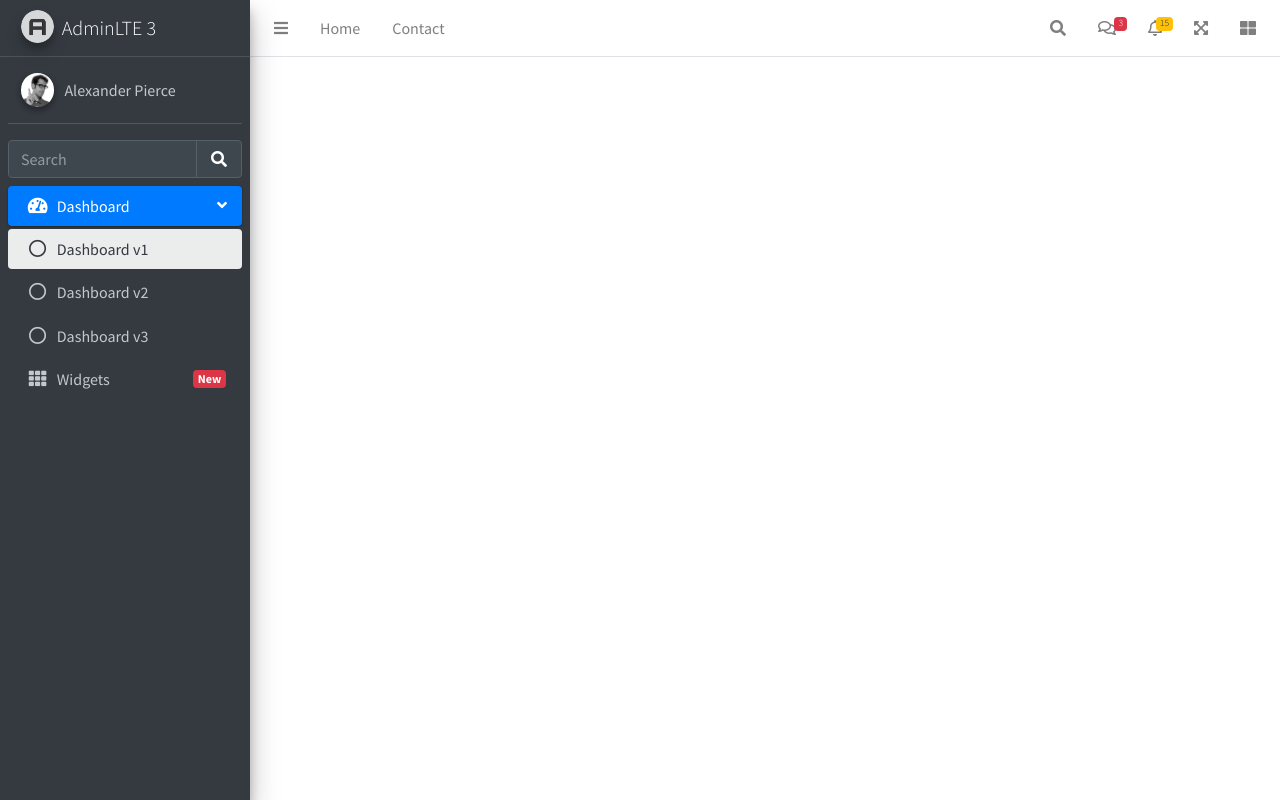
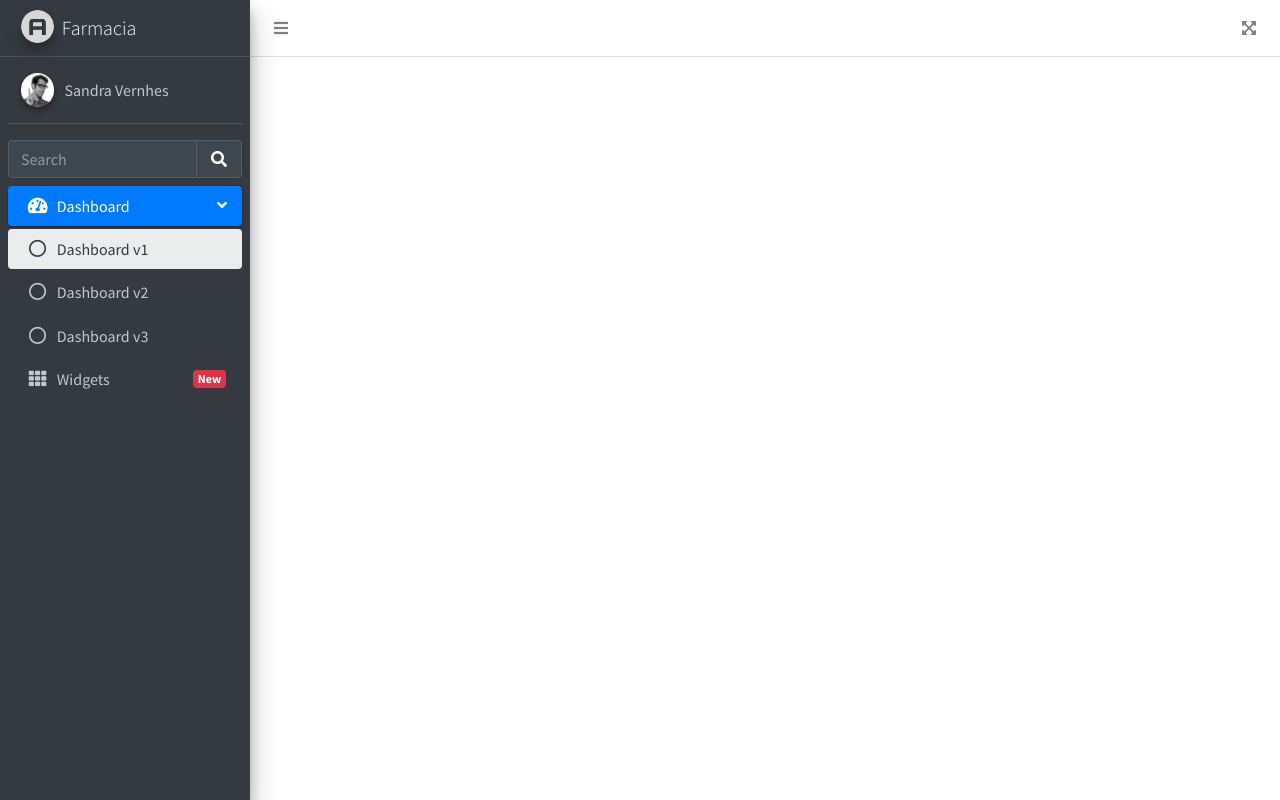
Before and after one commit to eliasbrucart/FarmaciaVernhes, a PHP site: page /FarmaciaVernhes/ in a window 1280 px wide. Run offline with PHP 8.4, Linux system fonts and the light colour scheme; some libraries are stand-ins or nearby versions.

Commit message:
Deleted some unnecessary header buttons

```diff
--- a/views/modules/header/header_module.php
+++ b/views/modules/header/header_module.php
@@ -5,18 +5,18 @@
       <li class="nav-item">
         <a class="nav-link" data-widget="pushmenu" href="#" role="button"><i class="fas fa-bars"></i></a>
       </li>
-      <li class="nav-item d-none d-sm-inline-block">
+      <!--<li class="nav-item d-none d-sm-inline-block">
         <a href="index3.html" class="nav-link">Home</a>
       </li>
       <li class="nav-item d-none d-sm-inline-block">
         <a href="#" class="nav-link">Contact</a>
-      </li>
+      </li>-->
     </ul>
 
     <!-- Right navbar links -->
     <ul class="navbar-nav ml-auto">
       <!-- Navbar Search -->
-      <li class="nav-item">
+      <!--<li class="nav-item">
         <a class="nav-link" data-widget="navbar-search" href="#" role="button">
           <i class="fas fa-search"></i>
         </a>
@@ -35,103 +35,17 @@
             </div>
           </form>
         </div>
-      </li>
-
-      <!-- Messages Dropdown Menu -->
-      <li class="nav-item dropdown">
-        <a class="nav-link" data-toggle="dropdown" href="#">
-          <i class="far fa-comments"></i>
-          <span class="badge badge-danger navbar-badge">3</span>
-        </a>
-        <div class="dropdown-menu dropdown-menu-lg dropdown-menu-right">
-          <a href="#" class="dropdown-item">
-            <!-- Message Start -->
-            <div class="media">
-              <img src="<?php echo $url; ?>views/img/user1-128x128.jpg" alt="User Avatar" class="img-size-50 mr-3 img-circle">
-              <div class="media-body">
-                <h3 class="dropdown-item-title">
-                  Brad Diesel
-                  <span class="float-right text-sm text-danger"><i class="fas fa-star"></i></span>
-                </h3>
-                <p class="text-sm">Call me whenever you can...</p>
-                <p class="text-sm text-muted"><i class="far fa-clock mr-1"></i> 4 Hours Ago</p>
-              </div>
-            </div>
-            <!-- Message End -->
-          </a>
-          <div class="dropdown-divider"></div>
-          <a href="#" class="dropdown-item">
-            <!-- Message Start -->
-            <div class="media">
-              <img src="<?php echo $url; ?>views/img/user8-128x128.jpg" alt="User Avatar" class="img-size-50 img-circle mr-3">
-              <div class="media-body">
-                <h3 class="dropdown-item-title">
-                  John Pierce
-                  <span class="float-right text-sm text-muted"><i class="fas fa-star"></i></span>
-                </h3>
-                <p class="text-sm">I got your message bro</p>
-                <p class="text-sm text-muted"><i class="far fa-clock mr-1"></i> 4 Hours Ago</p>
-              </div>
-            </div>
-            <!-- Message End -->
-          </a>
-          <div class="dropdown-divider"></div>
-          <a href="#" class="dropdown-item">
-            <!-- Message Start -->
-            <div class="media">
-              <img src="<?php echo $url; ?>views/img/user3-128x128.jpg" alt="User Avatar" class="img-size-50 img-circle mr-3">
-              <div class="media-body">
-                <h3 class="dropdown-item-title">
-                  Nora Silvester
-                  <span class="float-right text-sm text-warning"><i class="fas fa-star"></i></span>
-                </h3>
-                <p class="text-sm">The subject goes here</p>
-                <p class="text-sm text-muted"><i class="far fa-clock mr-1"></i> 4 Hours Ago</p>
-              </div>
-            </div>
-            <!-- Message End -->
-          </a>
-          <div class="dropdown-divider"></div>
-          <a href="#" class="dropdown-item dropdown-footer">See All Messages</a>
-        </div>
-      </li>
-      <!-- Notifications Dropdown Menu -->
-      <li class="nav-item dropdown">
-        <a class="nav-link" data-toggle="dropdown" href="#">
-          <i class="far fa-bell"></i>
-          <span class="badge badge-warning navbar-badge">15</span>
-        </a>
-        <div class="dropdown-menu dropdown-menu-lg dropdown-menu-right">
-          <span class="dropdown-item dropdown-header">15 Notifications</span>
-          <div class="dropdown-divider"></div>
-          <a href="#" class="dropdown-item">
-            <i class="fas fa-envelope mr-2"></i> 4 new messages
-            <span class="float-right text-muted text-sm">3 mins</span>
-          </a>
-          <div class="dropdown-divider"></div>
-          <a href="#" class="dropdown-item">
-            <i class="fas fa-users mr-2"></i> 8 friend requests
-            <span class="float-right text-muted text-sm">12 hours</span>
-          </a>
-          <div class="dropdown-divider"></div>
-          <a href="#" class="dropdown-item">
-            <i class="fas fa-file mr-2"></i> 3 new reports
-            <span class="float-right text-muted text-sm">2 days</span>
-          </a>
-          <div class="dropdown-divider"></div>
-          <a href="#" class="dropdown-item dropdown-footer">See All Notifications</a>
-        </div>
-      </li>
+      </li>-->
       <li class="nav-item">
         <a class="nav-link" data-widget="fullscreen" href="#" role="button">
           <i class="fas fa-expand-arrows-alt"></i>
         </a>
       </li>
-      <li class="nav-item">
+      <!--<li class="nav-item">
         <a class="nav-link" data-widget="control-sidebar" data-controlsidebar-slide="true" href="#" role="button">
           <i class="fas fa-th-large"></i>
         </a>
-      </li>
+      </li>-->
     </ul>
   </nav>
   <!-- /.navbar -->
@@ -140,7 +54,7 @@
     <!-- Brand Logo -->
     <a href="index3.html" class="brand-link">
       <img src="<?php echo $url; ?>views/img/AdminLTELogo.png" alt="AdminLTE Logo" class="brand-image img-circle elevation-3" style="opacity: .8">
-      <span class="brand-text font-weight-light">AdminLTE 3</span>
+      <span class="brand-text font-weight-light">Farmacia</span>
     </a>
 
     <div class="sidebar">
@@ -150,7 +64,7 @@
           <img src="<?php echo $url; ?>views/img/user2-160x160.jpg" class="img-circle elevation-2" alt="User Image">
         </div>
         <div class="info">
-          <a href="#" class="d-block">Alexander Pierce</a>
+          <a href="#" class="d-block">Sandra Vernhes</a>
         </div>
       </div>
 
--- a/views/template.php
+++ b/views/template.php
@@ -88,7 +88,7 @@
     <!-- AdminLTE App -->
     <script src="<?php echo $url; ?>views/js/adminlte.js"></script>
     <!-- AdminLTE for demo purposes -->
-    <script src="<?php echo $url; ?>views/js/demo.js"></script>
+    <!--<script src="<?php echo $url; ?>views/js/demo.js"></script>-->
     <!-- AdminLTE dashboard demo (This is only for demo purposes) -->
     <script src="<?php echo $url; ?>views/js/pages/dashboard.js"></script>
 
```
